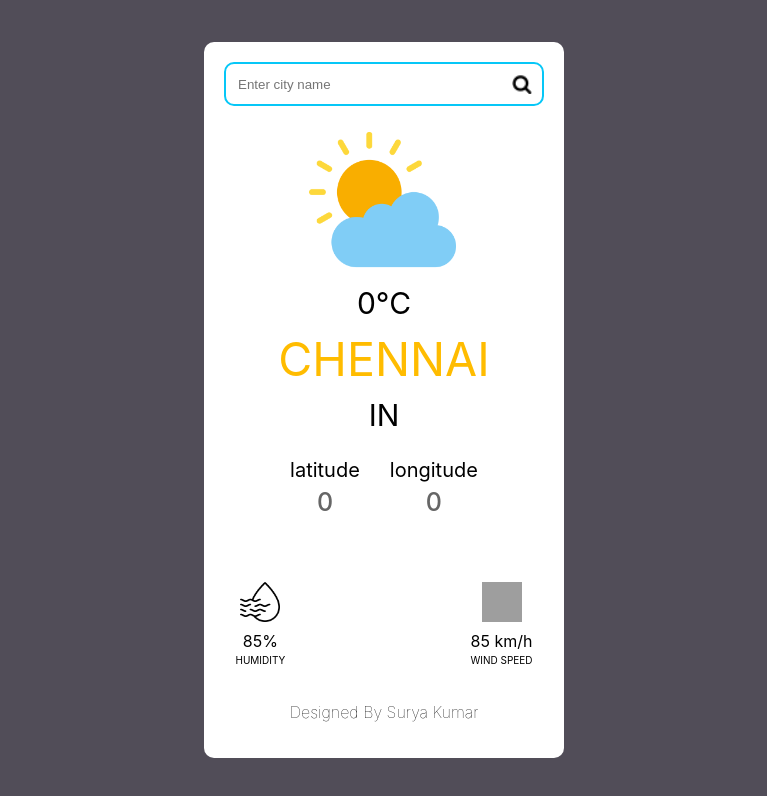
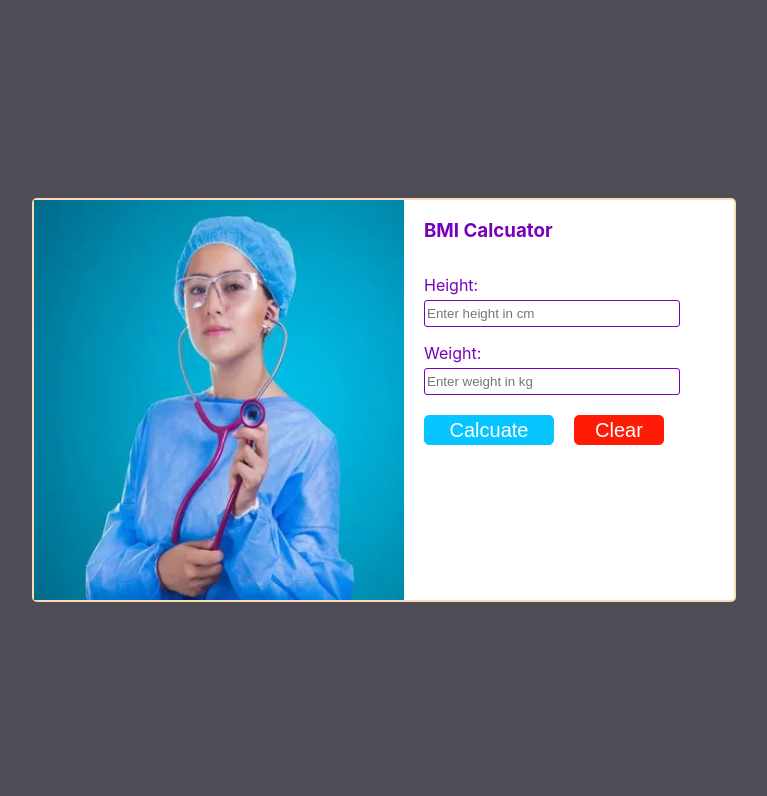
Before and after one commit to suryakumar-nk/learning-react, a React (Create React App) app: page / in a window 1280 px wide. Shown: the top 796 px of the page, without its empty margins (256-1023 px from the left). Built offline with nearby package versions, Linux system fonts and the light colour scheme; grey boxes are pictures that could not be loaded.

Commit message:
Created BMI Calculator component

```diff
--- /dev/null
+++ b/src/component/BMIcalculator/BMIcalculator.jsx
@@ -0,0 +1,80 @@
+import { useState } from 'react';
+import './style.css';
+
+export const BMIcalculator = () => {
+
+  const [height, setHeight] = useState("");
+  const [weight, setWeight] = useState("");
+  const [bmi, setBmi] = useState(null);
+  const [wrongValues, setWrongValues] = useState(false);
+  const [result, setResult] = useState("");
+
+  const calculate = () => {
+    if (height === "" || weight === "") {
+      setWrongValues(true)
+      return;
+    }
+    const bmiValue = (weight * 10000)/(height*height);
+    setBmi(bmiValue.toFixed(2));
+    if (bmiValue < 18.5) {
+      setResult("Under Weight");
+    } else if (bmiValue >=18.5 && bmiValue < 25) {
+      setResult("Normal weight")
+    } else if (bmiValue >=25 && bmiValue < 30) {
+      setResult("Over weight")
+    } else {
+      setResult("Obise")
+    }
+    setWrongValues(false)
+  };
+
+  function clear () {
+    setHeight("");
+    setWeight("");
+    setBmi(null);
+    setWrongValues(false);
+    setResult("")
+  };
+
+  function handleHeightChange(event) {
+    const value = event.target.value;
+    if (Number(value) || value === '') {
+      setHeight(value)
+    }
+  };
+
+  function handleWeightChange(event) {
+    const value = event.target.value;
+    if (Number(value) || value === '') {
+      setWeight(value)
+    }
+  };
+
+  return (
+    <>
+      <div className="container">
+        <div className="image">
+          <img src="bmi.jpg" alt="bmi" />
+        </div>
+        <div className="input-container">
+          <h3>BMI Calcuator</h3>
+          {wrongValues && <h5 style={{margin: "0px"}}>Value should not be empty</h5>}
+          <p style={{marginBottom: "5px"}}>Height:</p>
+          <input type='text' placeholder='Enter height in cm' value={height} onChange={handleHeightChange}/>
+          <p style={{marginBottom: "5px"}}>Weight:</p>
+          <input type='text' placeholder='Enter weight in kg' value={weight} onChange={(e) => handleWeightChange(e)} />
+          <div className="button">
+            <button onClick={calculate}>Calcuate</button>
+            <button onClick={clear}>Clear</button>
+          </div>
+          {bmi != null ?
+            <div className="result">
+              <h3>You BMI is: {bmi}</h3>
+              <p>Status: {result}</p>
+            </div> : <></>
+          }
+        </div>
+      </div>
+    </>
+  )
+}
--- /dev/null
+++ b/src/component/BMIcalculator/style.css
@@ -0,0 +1,95 @@
+/* @import url('https://fonts.googleapis.com/css2?family=Work+Sans:ital,wght@0,100..900;1,100..900&display=swap');
+
+* {
+    font-family: "Work Sans", sans-serif;
+} */
+
+body {
+    background-color: rgb(81, 77, 88);
+    width: 100vw;
+    height: 100vh;
+    display: flex;
+    align-items: center;
+    justify-content: center;
+}
+
+.container {
+    width: 700px;
+    height: 400px;
+    background-color: white;
+    border: 2px solid wheat;
+    border-radius: 5px;
+    display: flex;
+    gap: 10px;
+}
+
+.image img {
+    height: 400px;
+    width: 370px;
+}
+
+.input-container {
+    color: rgb(119, 0, 187);
+    padding-left: 10px;
+}
+
+.input-container h3 {
+    padding-bottom: 15px;
+}
+
+.input-container h5 {
+    color: red;
+    font-weight: 300;
+}
+
+.input-container input {
+    width: 250px;
+    height: 23px;
+    border: 1px solid rgb(119, 0, 187);
+    border-radius: 3px;
+}
+
+.button {
+    padding-top: 20px;
+    padding-bottom: 30px;
+    display: flex;
+    gap: 20px;
+}
+
+.button button:first-child {
+    border: 1px solid rgb(7, 197, 255);
+    border-radius: 5px;
+    font-size: 20px;
+    color: white;
+    font-weight: 500;
+    background-color: rgb(7, 197, 255);
+    width: 130px;
+    height: 30px;
+}
+
+.button button:nth-child(2) {
+    border: 1px solid rgb(255, 28, 7);
+    border-radius: 5px;
+    font-size: 20px;
+    color: white;
+    font-weight: 500;
+    background-color: rgb(255, 28, 7);
+    width: 90px;
+    height: 30px;
+}
+
+.result {
+    border: 2px solid rgb(119, 0, 187);
+}
+
+.result h3 {
+    padding-left: 20px;
+    height: 10px;
+    margin-bottom: 0px;
+}
+
+.result p {
+    padding-left: 20px;
+    height: 10px;
+    padding-bottom: 5px;
+}
--- a/src/index.js
+++ b/src/index.js
@@ -8,7 +8,8 @@ import reportWebVitals from './reportWebVitals';
 // import { ObjectSample } from './component/basicConcepts/ObjectSample';
 // import { UserDetail } from './component/UseStateSample/UserDetail';
 // import { AdviseApp } from './component/ApiIntegration/AdviseApp';
-import { WeatherApp } from './component/weatherApp/WeatherApp';
+// import { WeatherApp } from './component/weatherApp/WeatherApp';
+import { BMIcalculator } from './component/BMIcalculator/BMIcalculator';
 
 const root = ReactDOM.createRoot(document.getElementById('root'));
 root.render(
@@ -20,8 +21,9 @@ root.render(
       <ObjectSample />
       <UserDetail />
       <AdviseApp />
+      <WeatherApp />
     */}
-    <WeatherApp />
+    <BMIcalculator />
   </React.StrictMode>
 );
 
```
Also changed, not shown: public/bmi.jpg (added).
